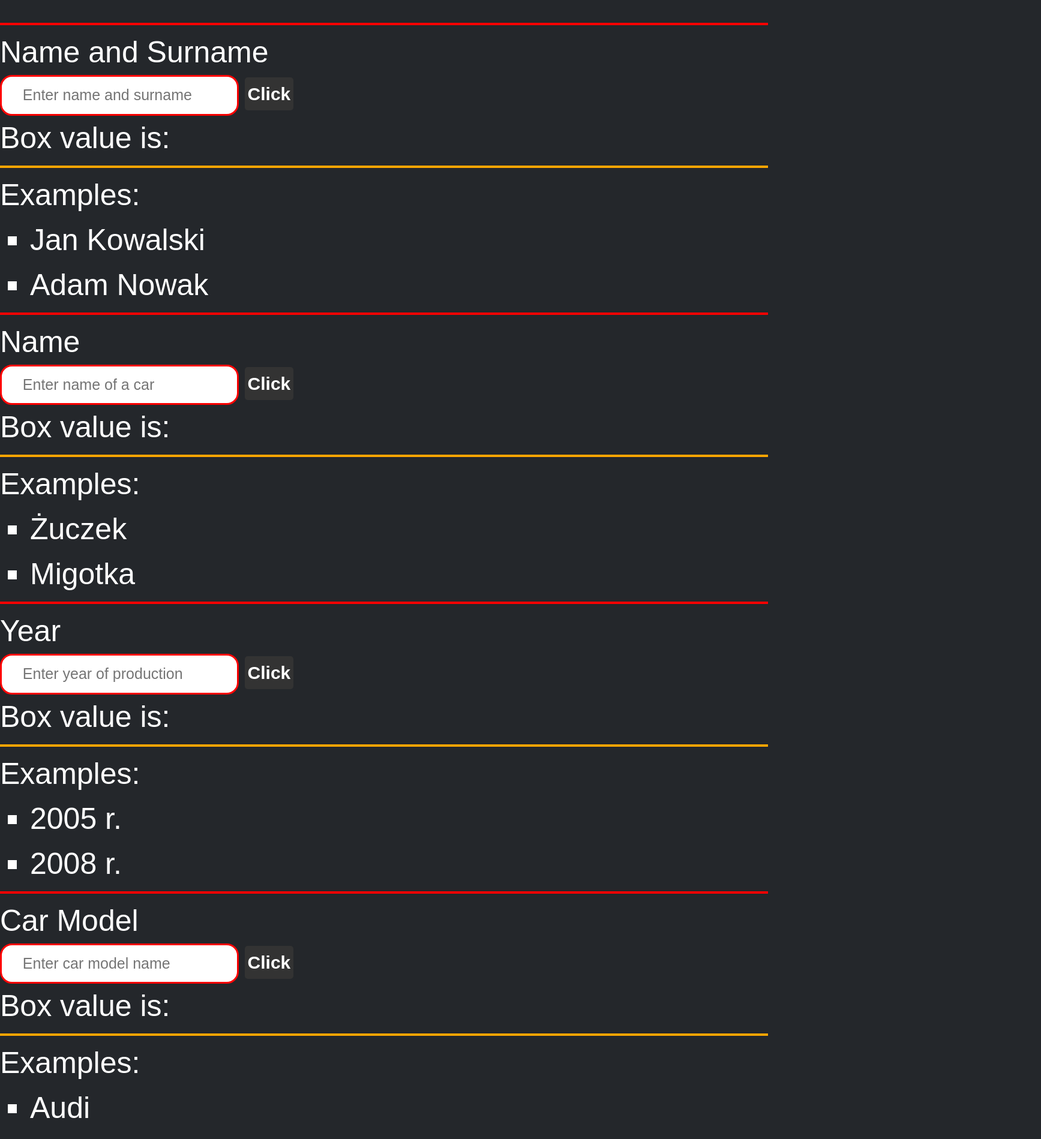
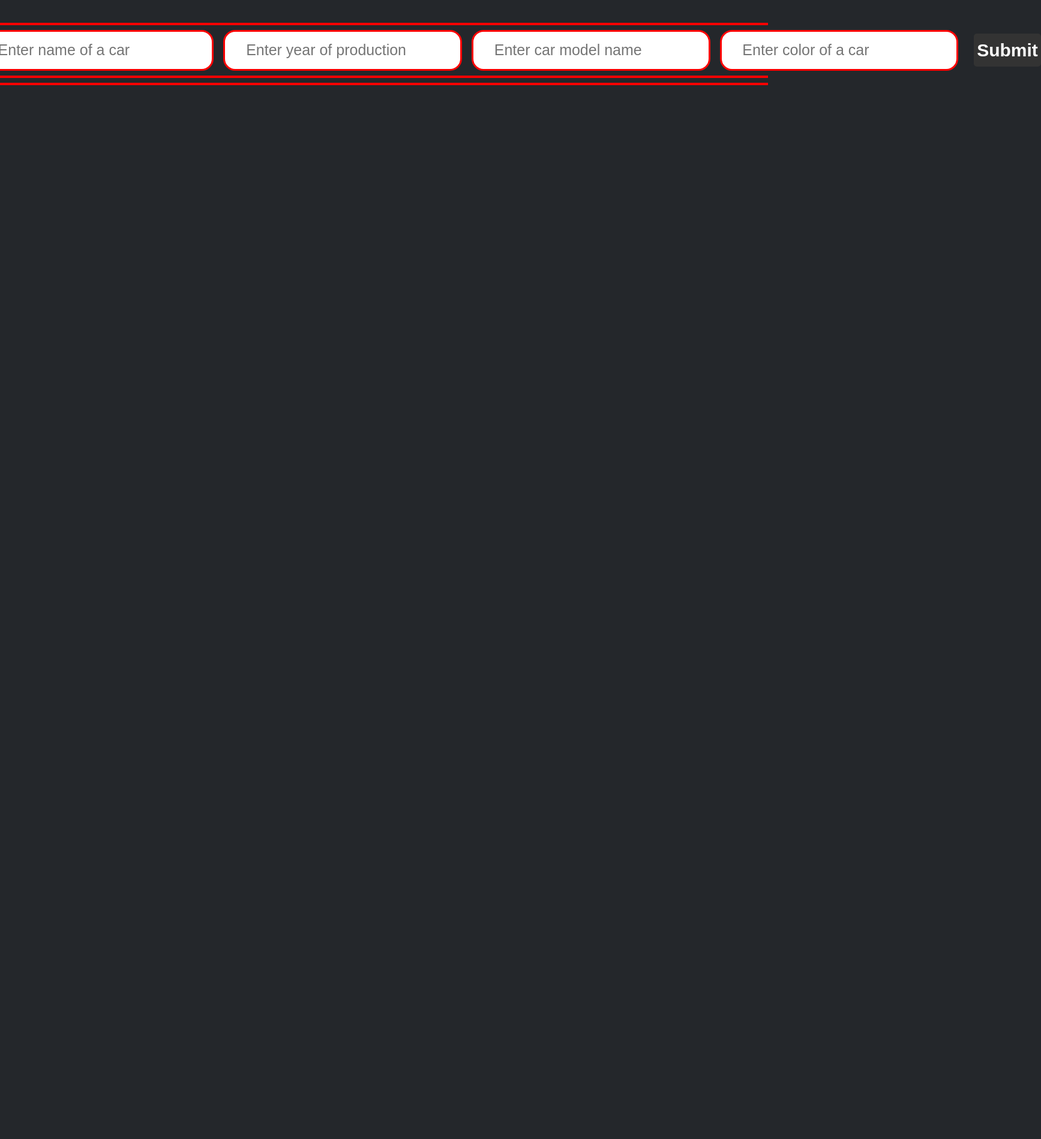
Before and after one commit to ShadowAlwer/Angular_Sandbox, an Angular app: page /cars in a window 1280 px wide. Shown: the part 114-2013 px from the top of the page at 60% size, 1735 px wide, since content can reach past the window. After the commit the page ends 800 px from the top, so only its background shows below. Built offline with nearby package versions, Linux system fonts and the light colour scheme.

Commit message:
input refactor

```diff
--- a/src/app/app-routing.module.ts
+++ b/src/app/app-routing.module.ts
@@ -11,7 +11,7 @@ const routes: Routes = [
   {
     path: '',
     pathMatch: 'full',
-    redirectTo: '/blank'
+    redirectTo: '/cars'
   },
   {
     path: 'blank',
--- a/src/app/cars/cars.component.html
+++ b/src/app/cars/cars.component.html
@@ -1,68 +1,16 @@
 <h1 class="h1">CARS LIST</h1>
 <hr class="hr">
 
-<div>
-    <h2 class="h2">Name and Surname</h2>
-    <input #box1 class="input" type="text" placeholder="Enter name and surname" name="display" [(ngModel)]=" i1">
-    <button class="button" (click)="getOwner(box1.value)">Click</button>
-    <p class="p1"> Box value is: {{ displayOwner }} </p>
-    <hr class="hr2">
-    <ul>
-        <p class="p1">Examples:</p>
-        <li class="li">Jan Kowalski</li>
-        <Li class="li">Adam Nowak</Li>
-    </ul>
+<div class="flex-row-center">
+    <input #box1 class="input" type="text" placeholder="Enter name and surname" name="display" [(ngModel)]=" owner">
+    <input #box2 class="input" type="text" placeholder="Enter name of a car" name="display" [(ngModel)]="modelName">
+    <input #box3 class="input" type="text" placeholder="Enter year of production" name="display" [(ngModel)]="yearOfProduction">
+    <input #box4 class="input" type="text" placeholder="Enter car model name" name="display" [(ngModel)]="mark">
+    <input #box5 class="input" type="text" placeholder="Enter color of a car" name="display" [(ngModel)]="color">
+    <button class="button" (click)="submit">Submit</button>
 </div>
 <hr class="hr">
-<div>
-    <h2 class="h2">Name</h2>
-    <input #box2 class="input" type="text" placeholder="Enter name of a car" name="display" [(ngModel)]="i2">
-    <button class="button" (click)="getName(box2.value)">Click</button>
-    <p class="p1"> Box value is: {{ displayName }} </p>
-    <hr class="hr2">
-    <ul>
-        <p class="p1">Examples:</p>
-        <li class="li">Żuczek</li>
-        <Li class="li">Migotka</Li>
-    </ul>
-</div>
+
+
+
 <hr class="hr">
-<div >
-    <h2 class="h2">Year</h2>
-    <input #box3 class="input" type="text" placeholder="Enter year of production" name="display" [(ngModel)]="i3">
-    <button class="button" (click)="getYear(box3.value)">Click</button>
-    <p class="p1"> Box value is: {{ displayYear }} </p>
-    <hr class="hr2">
-    <ul>
-        <p class="p1">Examples:</p>
-        <li class="li">2005 r.</li>
-        <Li class="li">2008 r.</Li>
-    </ul>
-</div>
-<hr class="hr">
-<div>
-    <h2 class="h2">Car Model</h2>
-    <input #box4 class="input" type="text" placeholder="Enter car model name" name="display" [(ngModel)]="i4">
-    <button class="button" (click)="getModel(box4.value)">Click</button>
-    <p class="p1"> Box value is: {{ displayModel }} </p>
-    <hr class="hr2">
-    <ul>
-        <p class="p1">Examples:</p>
-        <li class="li">Audi</li>
-        <Li class="li">BMW</Li>
-    </ul>
-</div>
-<hr class="hr">
-<div>
-    <h2 class="h2">Color</h2>
-    <input #box5 class="input" type="text" placeholder="Enter color of a car" name="display" [(ngModel)]="i5">
-    <button class="button" (click)="getColor(box5.value)">Click</button>
-    <p class="p1"> Box value is: {{ displayColor }} </p>
-    <hr class="hr2">
-    <ul>
-        <p class="p1">Examples:</p>
-        <li class="li">Black</li>
-        <Li class="li">Orange</Li>
-    </ul>
-</div>
-<hr class="hr">
--- a/src/app/cars/cars.component.ts
+++ b/src/app/cars/cars.component.ts
@@ -7,46 +7,13 @@ import { Component } from '@angular/core';
 })
 export class CarsComponent {
 
-  public enterOwner: string = '';
-  public enterName: string = '';
-  public enterYear: string = '';
-  public enterModel: string = '';
-  public enterColor: string = '';
+  public owner: string = '';
+  public modelName: string = '';
+  public yearOfProduction: string = '';
+  public mark: string = '';
+  public color: string = '';
 
-  displayOwner = '';
-  displayName = '';
-  displayYear = '';
-  displayModel = '';
-  displayColor = '';
-
-  i1 = [this.enterOwner];
-  i2 = [this.enterName];
-  i3 = [this.enterYear];
-  i4 = [this.enterModel];
-  i5 = [this.enterColor];
-
-  getOwner(val: string){
-    console.warn(val)
-    this.displayOwner = val;
-  }
-
-  getName(val: string){
-    console.warn(val)
-    this.displayName = val;
-  }
-
-  getYear(val: string){
-    console.warn(val)
-    this.displayYear = val;
-  }
-
-  getModel(val: string){
-    console.warn(val)
-    this.displayModel = val;
-  }
-
-  getColor(val: string){
-    console.warn(val)
-    this.displayColor = val;
+  submit() {
+    // TODO;
   }
 }
--- a/src/styles.scss
+++ b/src/styles.scss
@@ -44,9 +44,8 @@ app-root {
 
 .flex {
 
-    gap: 1rem;
-
     &-row-center {
+        gap: 1rem;
         align-items: center;
         display: flex;
         flex-direction: row;
@@ -54,6 +53,7 @@ app-root {
     }
 
     &-column-center {
+        gap: 1rem;
         align-items: center;
         display: flex;
         flex-direction: column;
```
